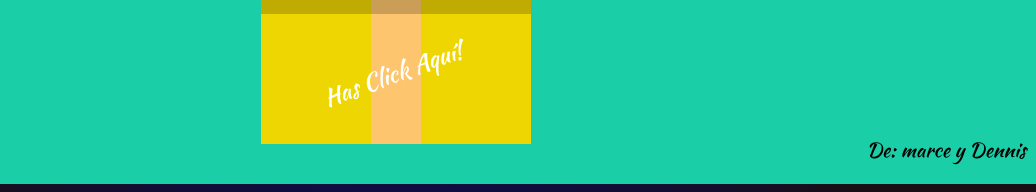
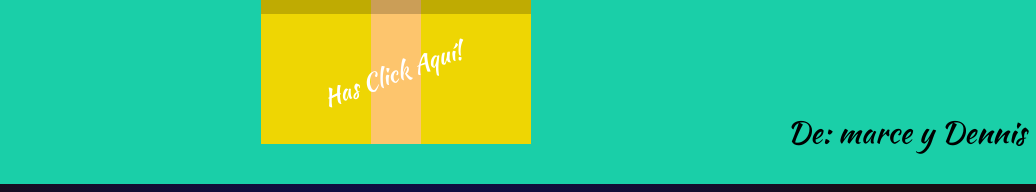
Before and after one commit to DennisMelgar/cumple_fer.github.io, a plain HTML site: page index.html in a window 1280 px wide. Shown: the part 616-808 px from the top of the page, 244-1280 px from the left. Drawn offline with Linux system fonts and the light colour scheme.

Commit message:
Update index.html

```diff
--- a/index.html
+++ b/index.html
@@ -56,7 +56,7 @@
 
   </div>
   <div class="dedi">
-  <p style="font-size: 20px;">De: marce y Dennis</p>
+  <p style="font-size: 30px;">De: marce y Dennis</p>
   </div>
 </div>
 <div id="video">
```
